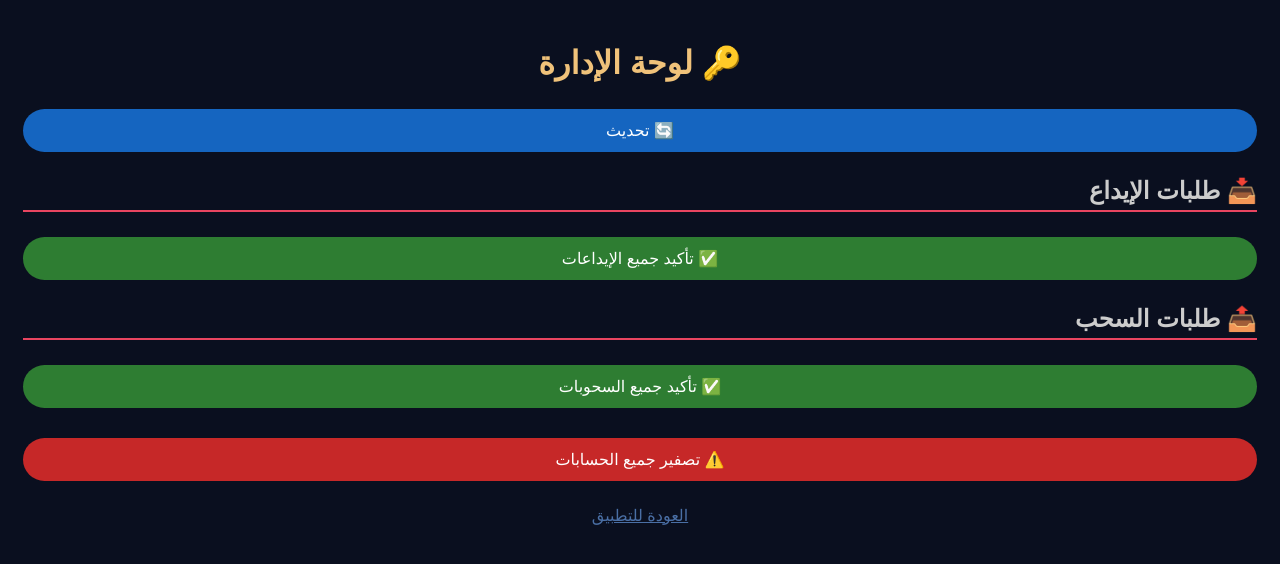
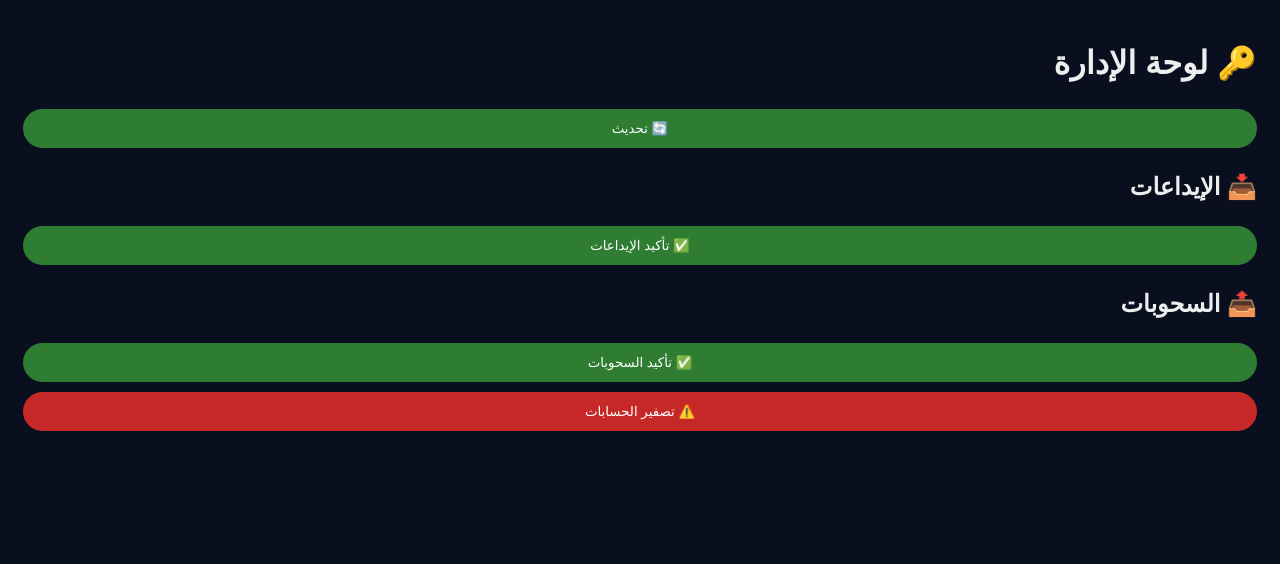
Before and after one commit to hafezsalahali9-stack/Looo, a Flask app: page /admin in a window 1280 px wide. Shown: the top 564 px of the page. Run offline with Flask 3, Linux system fonts and the light colour scheme.

Commit message:
Update admin.html

```diff
--- a/templates/admin.html
+++ b/templates/admin.html
@@ -2,96 +2,47 @@
 <html lang="ar" dir="rtl">
 <head>
     <meta charset="UTF-8">
-    <meta name="viewport" content="width=device-width, initial-scale=1.0">
-    <title>لوحة الإدارة - يانصيب iChansy</title>
+    <title>إدارة يانصيب iChansy</title>
     <style>
         body { font-family: Arial; background: #0a0f1f; color: #eee; padding: 15px; }
-        h1 { color: #f0c27a; text-align: center; }
-        h2 { color: #ccc; border-bottom: 2px solid #e94560; padding-bottom: 5px; }
         .card { background: #0f3460; padding: 15px; border-radius: 12px; margin: 10px 0; }
-        .card img { max-width: 100%; max-height: 250px; border-radius: 8px; display: block; margin: 10px 0; }
-        button { background: #2e7d32; color: white; border: none; padding: 12px; border-radius: 25px; font-size: 16px; width: 100%; margin: 5px 0; cursor: pointer; }
+        .card img { max-width: 100%; max-height: 250px; border-radius: 8px; }
+        button { background: #2e7d32; color: white; border: none; padding: 12px; border-radius: 25px; width: 100%; margin: 5px 0; cursor: pointer; }
         .btn-red { background: #c62828; }
-        .btn-blue { background: #1565c0; }
-        .info { margin: 5px 0; }
-        .info span { color: #f5c542; font-weight: bold; }
-        .badge { display: inline-block; padding: 3px 10px; border-radius: 12px; font-size: 12px; }
-        .badge-pending { background: #f57f17; color: black; }
-        .badge-done { background: #2e7d32; color: white; }
     </style>
 </head>
 <body>
     <h1>🔑 لوحة الإدارة</h1>
-    <button class="btn-blue" onclick="loadAll()">🔄 تحديث</button>
-
-    <h2>📥 طلبات الإيداع</h2>
-    <div id="deposits"></div>
-    <button onclick="approveDeposits()">✅ تأكيد جميع الإيداعات</button>
-
-    <h2>📤 طلبات السحب</h2>
-    <div id="withdrawals"></div>
-    <button onclick="approveWithdrawals()">✅ تأكيد جميع السحوبات</button>
-
-    <button class="btn-red" onclick="resetUsers()" style="margin-top:25px;">⚠️ تصفير جميع الحسابات</button>
-
-    <p style="text-align:center; margin-top:20px;"><a href="/" style="color:#4a6fa5;">العودة للتطبيق</a></p>
+    <button onclick="loadAll()">🔄 تحديث</button>
+    <h2>📥 الإيداعات</h2>
+    <div id="deps"></div>
+    <button onclick="approve('/admin/approve-deposits')">✅ تأكيد الإيداعات</button>
+    <h2>📤 السحوبات</h2>
+    <div id="wits"></div>
+    <button onclick="approve('/admin/approve-withdrawals')">✅ تأكيد السحوبات</button>
+    <button class="btn-red" onclick="resetUsers()">⚠️ تصفير الحسابات</button>
 
     <script>
-        async function api(url, method = 'GET', body = null) {
-            const opts = { method, headers: { 'Content-Type': 'application/json' } };
-            if (body) opts.body = JSON.stringify(body);
-            const res = await fetch(url, opts);
-            return await res.json();
+        async function api(url, m='GET', b=null) {
+            const o = {method:m, headers:{'Content-Type':'application/json'}};
+            if(b) o.body = JSON.stringify(b);
+            const r = await fetch(url, o);
+            return await r.json();
         }
-
         async function loadAll() {
             const deps = await api('/api/admin/deposits');
-            let html = '';
-            if (deps.length === 0) html = '<p>لا توجد طلبات</p>';
-            else deps.forEach(d => {
-                html += `<div class="card">
-                    <div class="info">💰 المبلغ: <span>${Number(d.amount).toLocaleString()} ل.س</span></div>
-                    <div class="info">🕐 ${d.timestamp} | <span class="badge ${d.status==='معلق'?'badge-pending':'badge-done'}">${d.status}</span></div>
-                    ${d.image ? `<img src="${d.image}" alt="إيصال">` : ''}
-                </div>`;
-            });
-            document.getElementById('deposits').innerHTML = html;
-
+            document.getElementById('deps').innerHTML = deps.length===0 ? '<p>لا توجد</p>' : deps.map(d=>`<div class="card">${d.amount} ل.س - ${d.status} ${d.image?`<img src="${d.image}">`:''}</div>`).join('');
             const wits = await api('/api/admin/withdrawals');
-            html = '';
-            if (wits.length === 0) html = '<p>لا توجد طلبات</p>';
-            else wits.forEach(w => {
-                html += `<div class="card">
-                    <div class="info">💸 المبلغ: <span>${Number(w.amount).toLocaleString()} ل.س</span></div>
-                    <div class="info">🔢 الحساب: <span>${w.account}</span></div>
-                    <div class="info">🕐 ${w.timestamp} | <span class="badge ${w.status==='معلق'?'badge-pending':'badge-done'}">${w.status}</span></div>
-                </div>`;
-            });
-            document.getElementById('withdrawals').innerHTML = html;
+            document.getElementById('wits').innerHTML = wits.length===0 ? '<p>لا توجد</p>' : wits.map(w=>`<div class="card">${w.amount} ل.س إلى ${w.account} - ${w.status}</div>`).join('');
         }
-
-        async function approveDeposits() {
-            if (!confirm('تأكيد جميع الإيداعات؟')) return;
-            const d = await api('/admin/approve-deposits', 'POST');
-            alert(d.message);
+        async function approve(url) { if(confirm('تأكيد؟')) { const d=await api(url,'POST'); alert(d.message); loadAll(); } }
+        async function resetUsers() {
+            const pw = prompt('كلمة المرور:');
+            if(!pw) return;
+            const d = await api('/api/admin/reset_users','POST',{password:pw});
+            alert(d.message||d.error);
             loadAll();
         }
-
-        async function approveWithdrawals() {
-            if (!confirm('تأكيد جميع السحوبات؟')) return;
-            const d = await api('/admin/approve-withdrawals', 'POST');
-            alert(d.message);
-            loadAll();
-        }
-
-        async function resetUsers() {
-            const pass = prompt('أدخل كلمة المرور لتصفير الحسابات:');
-            if (!pass) return;
-            const d = await api('/api/admin/reset_users', 'POST', { password: pass });
-            alert(d.message || d.error);
-            loadAll();
-        }
-
         loadAll();
     </script>
 </body>
```
